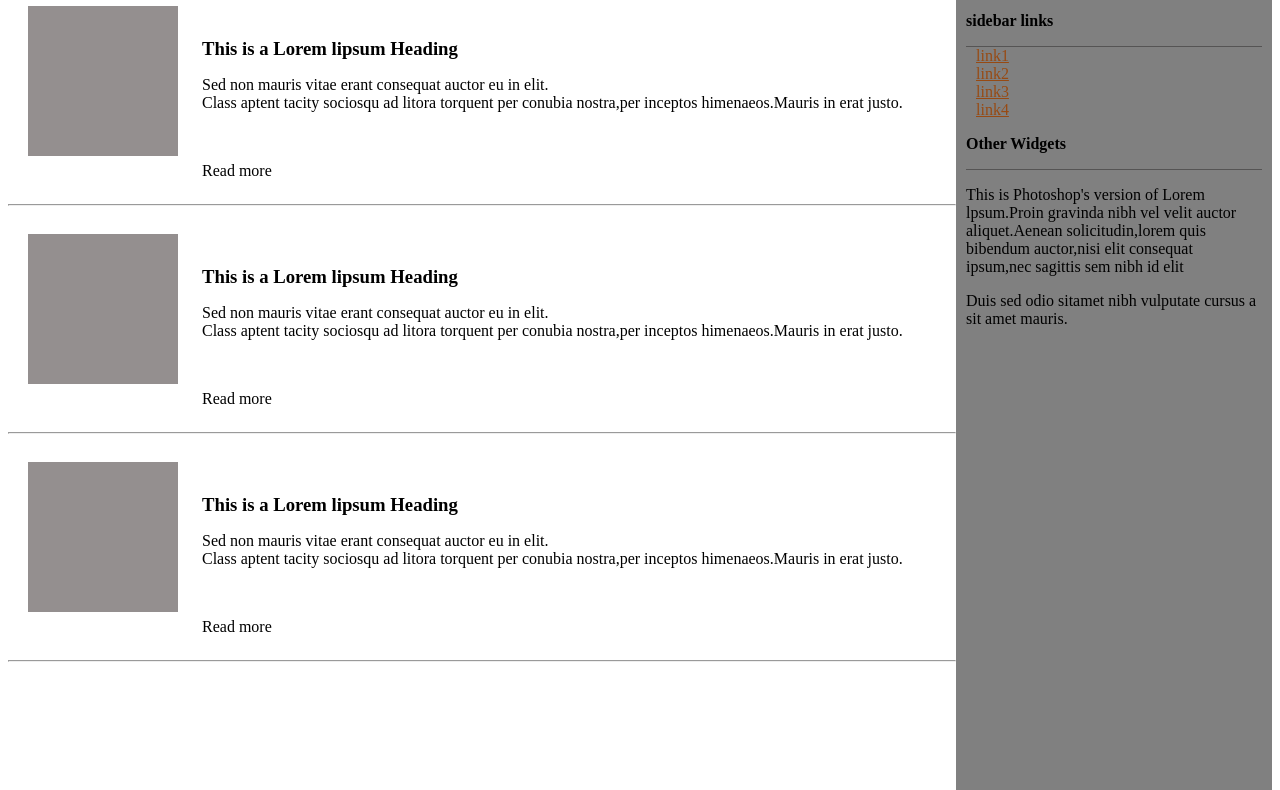
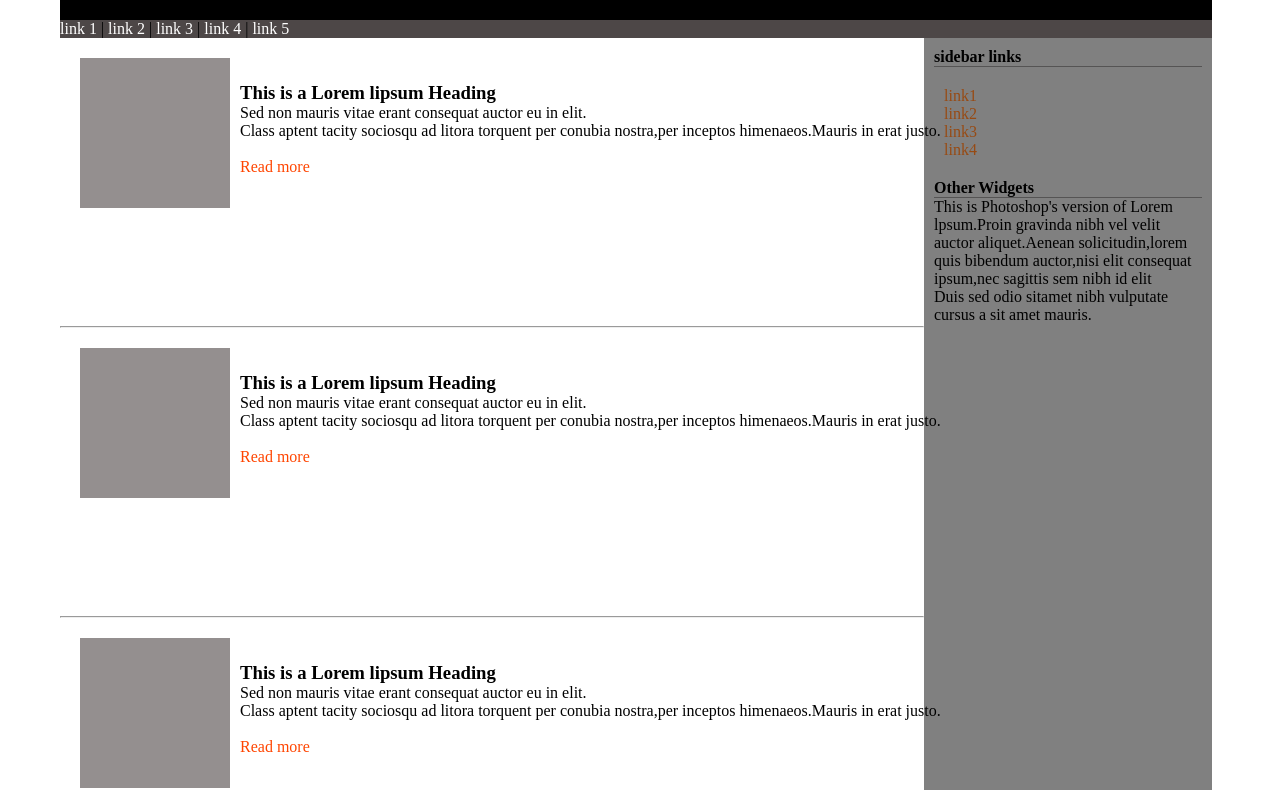
Before and after one commit to safeelanasreen/task1b, a plain HTML site: page index.html in a window 1280 px wide. Shown: the part 120-910 px from the top of the page. Drawn offline with Linux system fonts and the light colour scheme.

Commit message:
Update style.css

```diff
--- a/style.css
+++ b/style.css
@@ -7,14 +7,22 @@ header{
 }
 *{
     box-sizing: border-box;
+    margin:0;
 }
+.container{
+
+        width:90%;
+        height:800px;
+        margin:60px;
+    }
+
 nav{
     width:100%;
     background-color: rgb(77, 71, 71);
 
     /* margin:0; */
 }
-span1{
+#span{
     color:black;
 }
 a{
@@ -55,11 +63,13 @@ a{
  #border{
      border-bottom: 1px solid rgb(85, 84, 84);
      border-width: 70%;
+     margin-top: 20p;
 
  }
  .links{
      color: rgb(151, 74, 19);
      padding:10px;
+
 
  }
 #footer{
@@ -84,7 +94,9 @@ h3{
 
 }
 .first{
-    display: inline-block;
+    position:relative;
+    bottom:150px;
+    left:180px;
     padding:0;
     margin:0;
     box-sizing: border-box;
@@ -96,7 +108,7 @@ span{
     color: chocolate;
 }
 
-p1{
+#para{
     color: orangered;
 }
 
@@ -104,3 +116,11 @@ p1{
     margin-bottom: 60px;
 
 }
+
+a{
+    text-decoration: none;
+}
+.side{
+    margin-bottom: 20px;
+    margin-top: 20px;
+}
```
